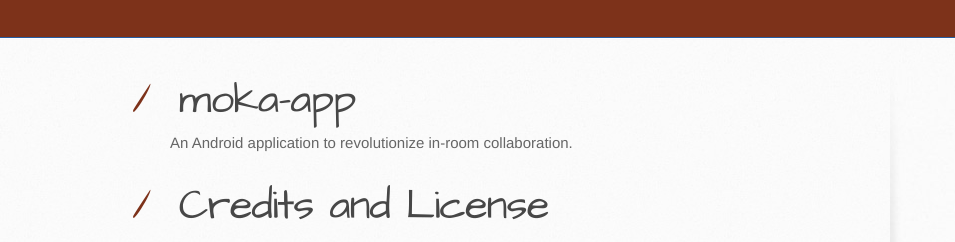
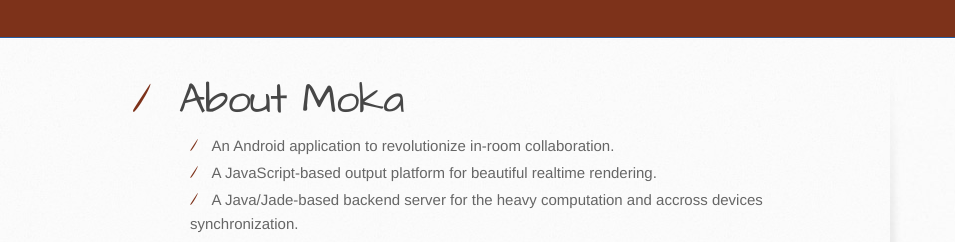
Before and after one commit to themokaproject/themokaproject.github.io, a plain HTML site: page index.html in a window 1280 px wide. Shown: the part 201-443 px from the top of the page, 0-955 px from the left. Drawn offline with Linux system fonts and the light colour scheme.

Commit message:
Update Moka description

```diff
--- a/index.html
+++ b/index.html
@@ -29,9 +29,13 @@
       <div class="inner clearfix">
         <section id="main-content">
           <h1>
-<a name="moka-app" class="anchor" href="#moka-app"><span class="octicon octicon-link"></span></a>moka-app</h1>
+<a name="moka-app" class="anchor" href="#moka-app"><span class="octicon octicon-link"></span></a>About Moka</h1>
 
-<p>An Android application to revolutionize in-room collaboration.</p>
+<ul>
+  <li>An Android application to revolutionize in-room collaboration.</li>
+  <li>A JavaScript-based output platform for beautiful realtime rendering.</li>
+  <li>A Java/Jade-based backend server for the heavy computation and accross devices synchronization.</li>
+</ul>
 
 <h1>
 <a name="credits-and-license" class="anchor" href="#credits-and-license"><span class="octicon octicon-link"></span></a>Credits and License</h1>
--- a/stylesheets/stylesheet.css
+++ b/stylesheets/stylesheet.css
@@ -325,9 +325,19 @@ blockquote {
   padding: 0 0 0 30px;
 }
 
+ul li:before {
+  content: "/";
+  color: #7d321a;
+  font-family: 'Architects Daughter', 'Helvetica Neue', Helvetica, Arial, serif;
+  font-size: 1.2em;
+  letter-spacing: -1px;
+  padding-right: 0.8em;
+}
+
 ul li {
-  list-style: disc inside;
+  list-style: none;
   padding-left: 20px;
+
 }
 
 ol li {
```
